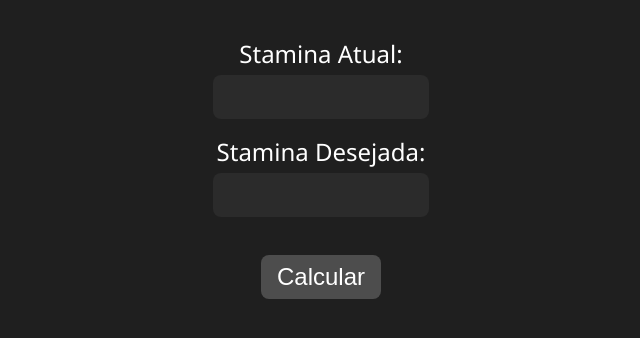
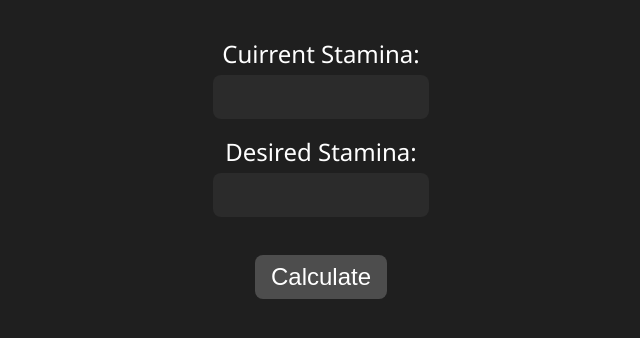
Before and after one commit to andersongarciapinheiro/tibia_calculators, a plain HTML site: page index.html in a window 1280 px wide. Shown: the part 148-486 px from the top of the page, without its empty margins (319-959 px from the left). Drawn offline with Linux system fonts and the light colour scheme.

Commit message:
Update index.html

```diff
--- a/index.html
+++ b/index.html
@@ -14,15 +14,15 @@
 
   <h1>Calculadora de Stamina</h1>
 
-    <label for="staminaAtual">Stamina Atual:</label>
+    <label for="staminaAtual">Cuirrent Stamina:</label>
     <br>
     <input type="number" id="staminaAtual" name="staminaAtual">
     <br>
-    <label for="staminaDesejada">Stamina Desejada:</label>
+    <label for="staminaDesejada">Desired Stamina:</label>
     <br>
     <input type="number" id="staminaDesejada" name="staminaDesejada">
     <br><br>
-    <button id="calc">Calcular</button>
+    <button id="calc">Calculate</button>
     <br><br>
     <div id="resultado"></div>
 
```
